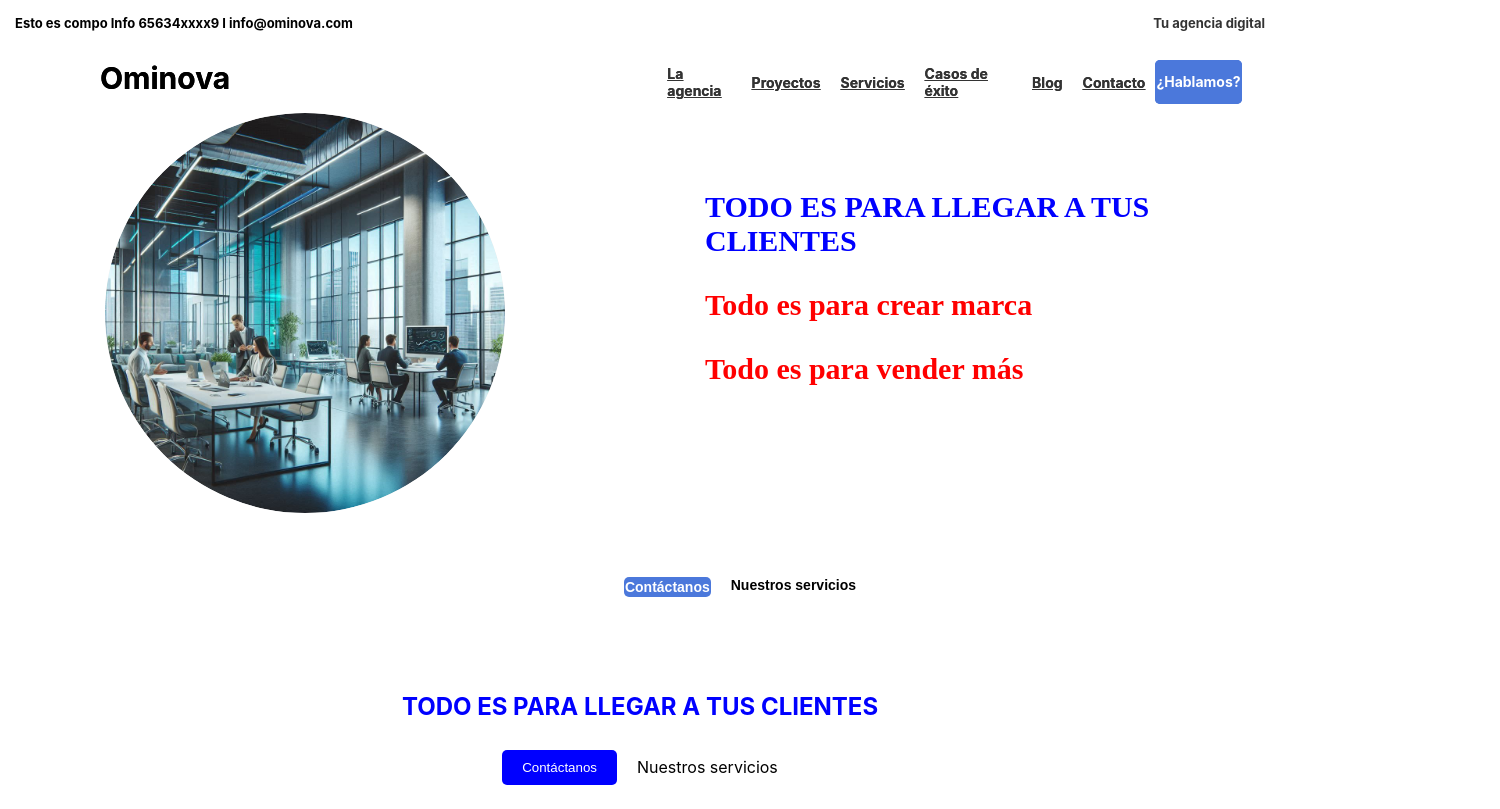
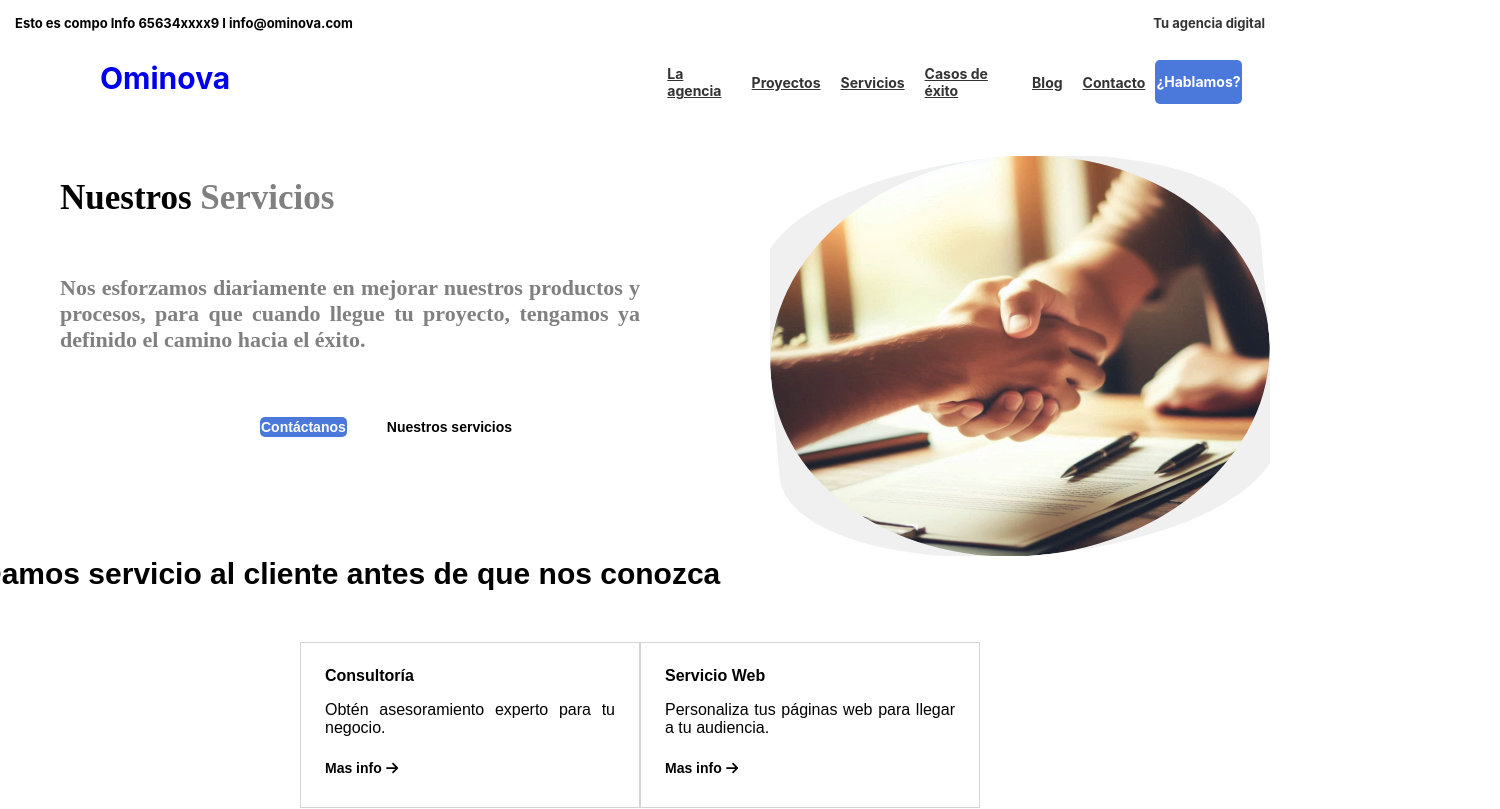
Before and after one commit to piedadgarcia/ominova, a React (Create React App) app: page /servicios in a window 1280 px wide. Shown: the top 809 px of the page, 1500 px wide, since content can reach past the window. Built offline with nearby package versions, Linux system fonts and the light colour scheme.

Commit message:
areglados nombres y añadido link en Ominova

```diff
--- a/src/components/main/Principal.js
+++ b/src/components/main/Principal.js
@@ -6,7 +6,7 @@ import Info from './../info/Info';
 /*
 import Micomponente from './../micomponente/Micomponente';
 */
-import Mi2componente from './../mi2componente/Mi2componente';
+import Mi2componente from '../portada/Portada';
 import Mi3Componente from './../mi3componente/Mi3Componente';
 import NavMenu from './../navmenu/NavMenu';
 
--- a/src/components/micomservicios/MiComServicios.js
+++ b/src/components/miimagservicios/MiImagServicios.js
@@ -1,7 +1,7 @@
 import React from 'react';
 import './../../App.css';
 
-function MiComServicios() {
+function MiImagServicios() {
     return (
 
             <div className="micomponente-wrapper">
@@ -22,4 +22,4 @@ function MiComServicios() {
     );
 }
 
-export default MiComServicios;
+export default MiImagServicios;
--- a/src/components/navmenu/NavMenu.js
+++ b/src/components/navmenu/NavMenu.js
@@ -34,7 +34,9 @@ function NavMenu() {
         <div style={{
                     marginLeft: 100, // Ajusta este valor según sea necesario
                }}></div>
-        Ominova
+
+
+        <Link to="/ominova" style={{ textDecoration: 'none' }}>Ominova</Link>
         </div>
 
       <div style={{
@@ -49,13 +51,14 @@ function NavMenu() {
         flex: 0.8 // Asigna menos espacio a este componente
       }}>
 
+
         <Link to="/agencia" className='bold-pointer'>
           La agencia
         </Link>
         <Link to="/info" className='bold-pointer'>
           Proyectos
         </Link>
-        <Link to="/miservicios" className='bold-pointer'>
+        <Link to="/servicios" className='bold-pointer'>
           Servicios
         </Link>
         <Link to="/casos-exito" className='bold-pointer'>
--- a/src/components/mi2componente/Mi2componente.js
+++ b/src/components/portada/Portada.js
@@ -1,7 +1,7 @@
 import React from 'react';
 import Micomponente from "../micomponente/Micomponente";
 
-function Mi2componente() {
+function Portada() {
     return (
         <nav style={{
             display: 'flex',
@@ -65,4 +65,4 @@ function Mi2componente() {
     );
 }
 
-export default Mi2componente;
+export default Portada;
--- a/src/components/miservicios/MiServicios.js
+++ b/src/components/servicios/Servicios.js
@@ -2,7 +2,7 @@ import React from 'react';
 import { Link } from 'react-router-dom';
 import { FontAwesomeIcon } from '@fortawesome/react-fontawesome';
 import { faArrowRight } from '@fortawesome/free-solid-svg-icons';
-import MiComServicios from "../micomservicios/MiComServicios"; // Corregir la ruta de importación
+import MiImagServicios from "../miimagservicios/MiImagServicios"; // Corregir la ruta de importación
 import Info from '../info/Info';
 
 function MiServicios() {
@@ -66,7 +66,7 @@ function MiServicios() {
                         marginTop: 100,
                         marginLeft: 130 // Añade espacio a la izquierda de la figura
                     }}>
-                        <MiComServicios />
+                        <MiImagServicios />
                     </div>
                 </div>
 
--- a/src/routers/AppRoutes.js
+++ b/src/routers/AppRoutes.js
@@ -2,7 +2,7 @@ import React from 'react';
 import { Routes, Route } from 'react-router-dom';
 import Info from '../components/info/Info';
 import Micomponente from '../components/micomponente/Micomponente';
-import Mi2componente from '../components/mi2componente/Mi2componente';
+import Mi2componente from '../components/portada/Portada';
 import Mi3Componente from '../components/mi3componente/Mi3Componente';
 import Mi4Componente from '../components/mi4Componente/Mi4Componente';
 import Mi5Componente from '../components/mi5Componente/Mi5Componente';
@@ -11,14 +11,15 @@ import Mi7Componente from '../components/mi7Componente/Mi7Componente';
 import Mi8Componente from '../components/mi8Componente/Mi8Componente';
 import Principal from '../components/main/Principal';
 import NavMenu from '../components/navmenu/NavMenu';
-import MiComServicios from '../components/micomservicios/MiComServicios';
-import MiServicios from '../components/miservicios/MiServicios';
+import MiImagServicios from '../components/miimagservicios/MiImagServicios';
+import Servicios from '../components/servicios/Servicios';
 import Contacto from '../components/contacto/Contacto';
 import Branding from '../components/branding/Branding';
 import Agencia from '../components/agencia/Agencia';
 import CasosExito from '../components/casosExito/CasosExito';
 import ServicioWeb from '../components/servicioWeb/ServicioWeb';
-import Consultoria from '../components/branding/Branding';
+import Consultoria from '../components/consultoria/Consultoria';
+import Portada from '../components/portada/Portada';
 
 function AppRoutes() {
     return (
@@ -30,10 +31,10 @@ function AppRoutes() {
                 <Route path="/casos-exito" element={<CasosExito />} />
                 <Route path="/agencia" element={<Agencia />} />
                 <Route path="/micomponente" element={<Micomponente />} />
-                <Route path="/mi2componente" element={<Mi2componente />} />
+                <Route path="/portada" element={<Portada />} />
                 <Route path="/navmenu" element={<NavMenu />} />
-                <Route path="/micomservicios" element={<MiComServicios />} />
-                <Route path="/miservicios" element={<MiServicios />} />
+                <Route path="/miimagservicios" element={<MiImagServicios />} />
+                <Route path="/servicios" element={<Servicios />} />
                 <Route path="/contacto" element={<Contacto />} />
                 <Route path="/branding" element={<Branding />} />
                 <Route path="/servicioWeb" element={<ServicioWeb />} />
@@ -45,6 +46,7 @@ function AppRoutes() {
                 <Route path="/mi7Componente" element={<Mi7Componente />} />
                 <Route path="/mi8Componente" element={<Mi8Componente />} />
                 <Route path="/navmenu" element={<NavMenu />} />
+                <Route path="/ominova" element={<Portada />} />
             </Routes>
         </>
     );
```
